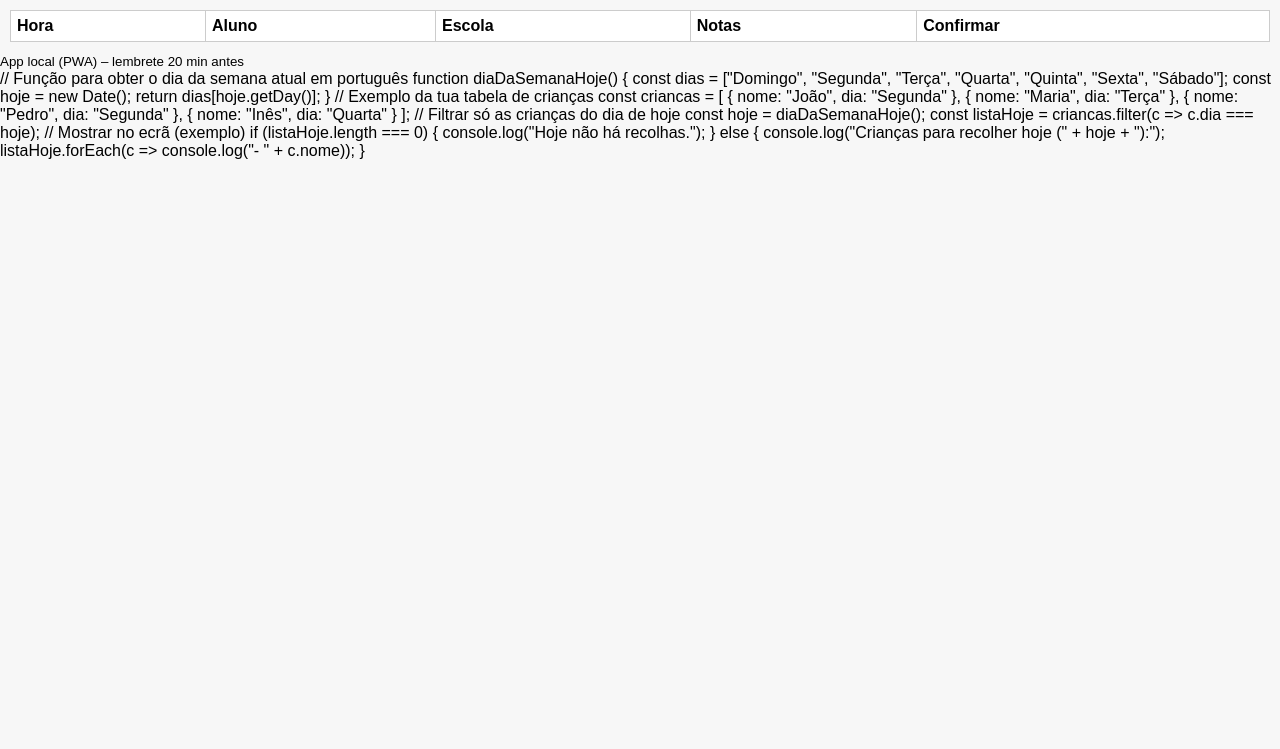
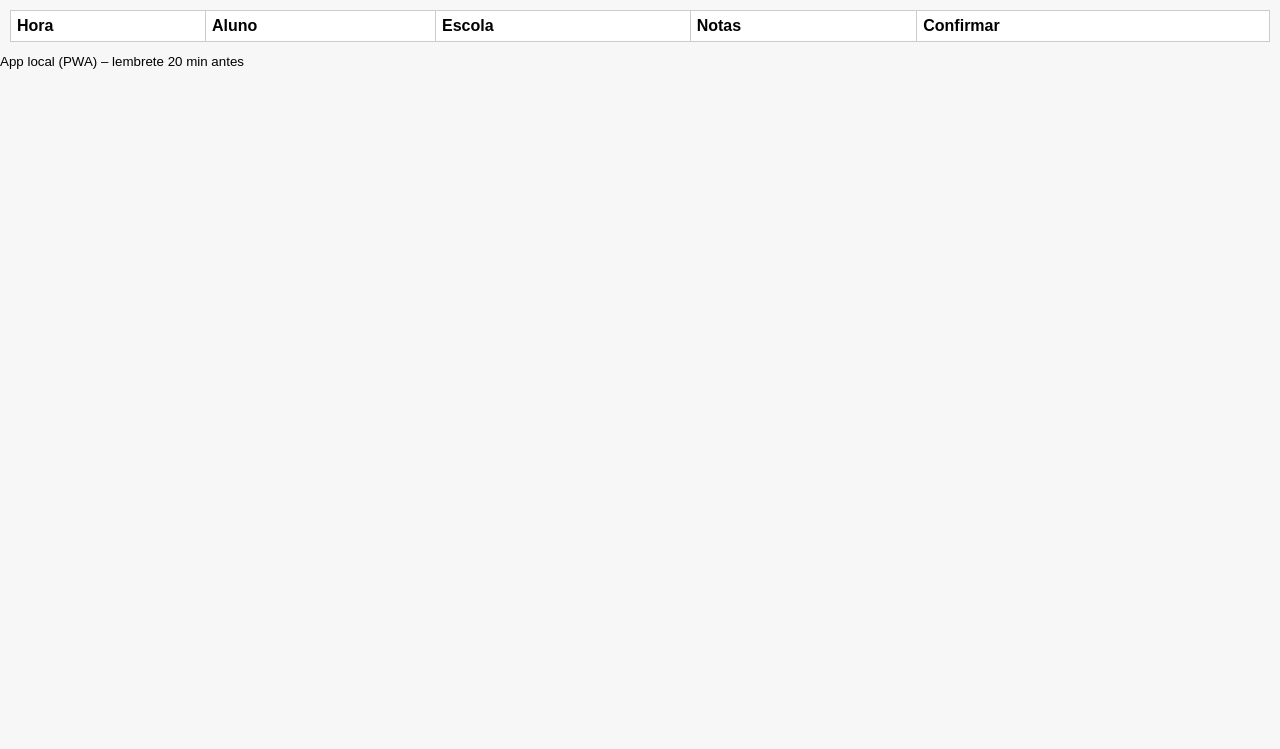
Before and after one commit to joaorobertcpsi-create/recolha-criancas, a plain HTML site: page index.html in a window 1280 px wide. Shown: the part 51-800 px from the top of the page. Drawn offline with Linux system fonts and the light colour scheme; no server answers.

Commit message:
Atualizar o index.html

```diff
--- a/index.html
+++ b/index.html
@@ -31,31 +31,6 @@
   </footer>
 
   <script src="app.js"></script>
-  // Função para obter o dia da semana atual em português
-function diaDaSemanaHoje() {
-  const dias = ["Domingo", "Segunda", "Terça", "Quarta", "Quinta", "Sexta", "Sábado"];
-  const hoje = new Date();
-  return dias[hoje.getDay()];
-}
 
-// Exemplo da tua tabela de crianças
-const criancas = [
-  { nome: "João", dia: "Segunda" },
-  { nome: "Maria", dia: "Terça" },
-  { nome: "Pedro", dia: "Segunda" },
-  { nome: "Inês", dia: "Quarta" }
-];
-
-// Filtrar só as crianças do dia de hoje
-const hoje = diaDaSemanaHoje();
-const listaHoje = criancas.filter(c => c.dia === hoje);
-
-// Mostrar no ecrã (exemplo)
-if (listaHoje.length === 0) {
-  console.log("Hoje não há recolhas.");
-} else {
-  console.log("Crianças para recolher hoje (" + hoje + "):");
-  listaHoje.forEach(c => console.log("- " + c.nome));
-}
 </body>
 </html>
```
